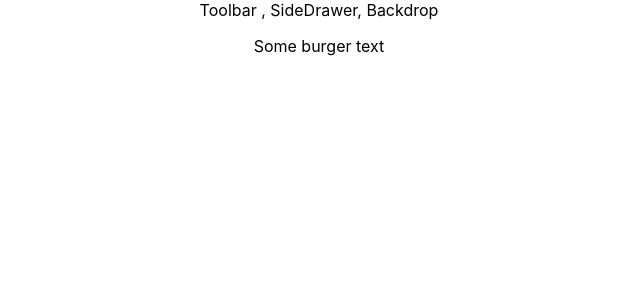
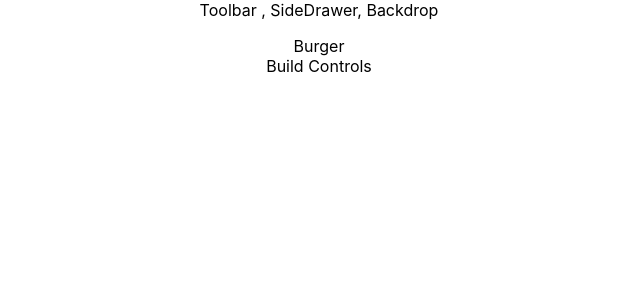
Before and after one commit to developernik18/burger-builder, a React (Create React App) app: page / in a window 1280 px wide. Shown: the top 300 px of the page, without its empty margins (321-961 px from the left). Built offline with nearby package versions, Linux system fonts and the light colour scheme.

Commit message:
Created Burger Builder component basic structure
Created Burger Builder basic structure and used the component in App component. Further added css class for main element in Layout component.

```diff
--- a/src/App.js
+++ b/src/App.js
@@ -1,12 +1,13 @@
 import React from 'react';
 import './App.css';
 import Layout from './components/Layout/Layout';
+import BurgerBuilder from './containers/BurgerBuilder/BurgerBuilder'
 
 function App() {
   return (
     <div className="App">
       <Layout>
-        <p> Some burger text</p>
+        <BurgerBuilder />
       </Layout>
     </div>
   );
--- /dev/null
+++ b/src/components/Layout/Layout.css
@@ -0,0 +1,3 @@
+.Content {
+  margin: 1rem;
+}
--- a/src/components/Layout/Layout.js
+++ b/src/components/Layout/Layout.js
@@ -1,10 +1,11 @@
 import React from 'react';
 import Aux from '../../hoc/Auxiliary';
+import './Layout.css'
 
 const Layout = (porps) => (
   <Aux>
     <div>Toolbar , SideDrawer, Backdrop</div>
-    <main>
+    <main className="Content">
       {porps.children}
     </main>
   </Aux>
--- /dev/null
+++ b/src/containers/BurgerBuilder/BurgerBuilder.js
@@ -0,0 +1,16 @@
+import React, { Component } from 'react';
+import Aux from '../../hoc/Auxiliary'
+
+class BurgerBuilder extends Component {
+  render () {
+    return (
+      <Aux>
+        <div>Burger</div>
+        <div>Build Controls</div>
+      </Aux>
+    );
+  }
+}
+
+
+export default BurgerBuilder;
```
